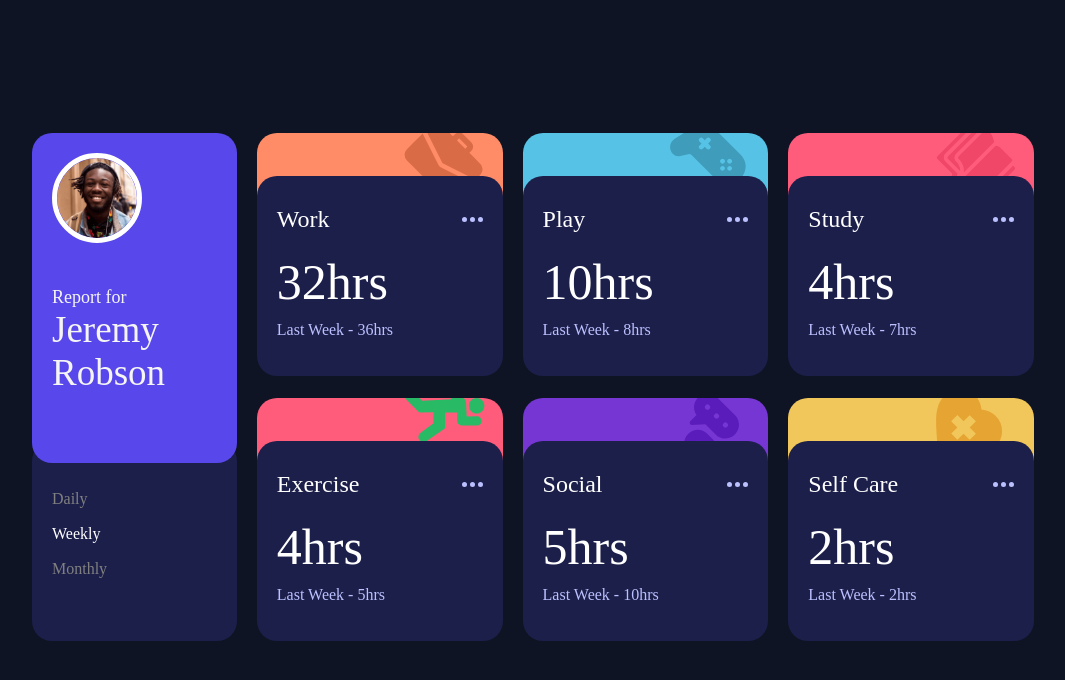
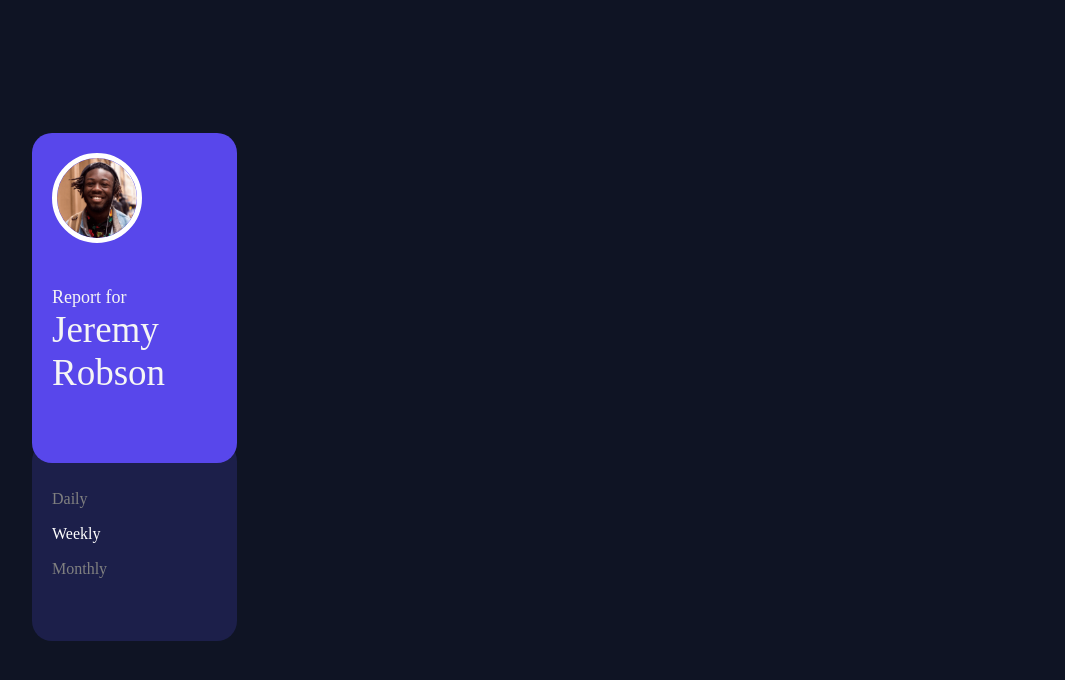
Before and after one commit to Md-Raihan-Alam/Time_Tracking_Dashboard_Main, a plain HTML site: page index.html in a window 1280 px wide. Shown: the whole page, without its empty margins (96-1161 px from the left). Drawn offline with Linux system fonts and the light colour scheme.

Commit message:
updated
updated some tags

```diff
--- a/index.html
+++ b/index.html
@@ -28,150 +28,13 @@
         </div>
       </div>
       <div class="container_time_table">
-        <div class="table">Daily</div>
-        <div class="table active">Weekly</div>
-        <div class="table">Monthly</div>
+        <div class="table" data-id="1">Daily</div>
+        <div class="table active" data-id="2">Weekly</div>
+        <div class="table" data-id="3">Monthly</div>
       </div>
     </div>
     <div class="container_time">
-      <div class="row_one work">
-        <div class="table_one">
-          <div class="img_one">
-            <img src="images/icon-work.svg"/>
-          </div>
-        </div>
-        <div class="row_two">
-          <div class="row_header">
-            <div class="header_name">Work</div>
-            <svg class="elipses" width="21" height="5" xmlns="http://www.w3.org/2000/svg">
-              <path
-                d="M2.5 0a2.5 2.5 0 1 1 0 5 2.5 2.5 0 0 1 0-5Zm8 0a2.5 2.5 0 1 1 0 5 2.5 2.5 0 0 1 0-5Zm8 0a2.5 2.5 0 1 1 0 5 2.5 2.5 0 0 1 0-5Z"
-                fill="#BBC0FF" fill-rule="evenodd" />
-            </svg>
-          </div>
-          <div class="row_time">
-            32hrs
-          </div>
-          <div class="row_footer">
-            Last Week - 36hrs
-          </div>
-        </div>
-      </div>
-      <div class="row_one play">
-        <div class="table_one">
-          <div class="img_one">
-            <img src="images/icon-play.svg" />
-          </div>
-        </div>
-        <div class="row_two">
-          <div class="row_header">
-            <div class="header_name">Play</div>
-            <svg class="elipses" width="21" height="5" xmlns="http://www.w3.org/2000/svg">
-              <path
-                d="M2.5 0a2.5 2.5 0 1 1 0 5 2.5 2.5 0 0 1 0-5Zm8 0a2.5 2.5 0 1 1 0 5 2.5 2.5 0 0 1 0-5Zm8 0a2.5 2.5 0 1 1 0 5 2.5 2.5 0 0 1 0-5Z"
-                fill="#BBC0FF" fill-rule="evenodd" />
-            </svg>
-          </div>
-          <div class="row_time">
-            10hrs
-          </div>
-          <div class="row_footer">
-            Last Week - 8hrs
-          </div>
-        </div>
-      </div>
-      <div class="row_one study">
-        <div class="table_one">
-          <div class="img_one">
-            <img src="images/icon-study.svg" />
-          </div>
-        </div>
-        <div class="row_two">
-          <div class="row_header">
-            <div class="header_name">Study</div>
-            <svg class="elipses" width="21" height="5" xmlns="http://www.w3.org/2000/svg">
-              <path
-                d="M2.5 0a2.5 2.5 0 1 1 0 5 2.5 2.5 0 0 1 0-5Zm8 0a2.5 2.5 0 1 1 0 5 2.5 2.5 0 0 1 0-5Zm8 0a2.5 2.5 0 1 1 0 5 2.5 2.5 0 0 1 0-5Z"
-                fill="#BBC0FF" fill-rule="evenodd" />
-            </svg>
-          </div>
-          <div class="row_time">
-            4hrs
-          </div>
-          <div class="row_footer">
-            Last Week - 7hrs
-          </div>
-        </div>
-      </div>
-      <div class="row_one study">
-        <div class="table_one">
-          <div class="img_one">
-            <img src="images/icon-exercise.svg" />
-          </div>
-        </div>
-        <div class="row_two">
-          <div class="row_header">
-            <div class="header_name">Exercise</div>
-            <svg class="elipses" width="21" height="5" xmlns="http://www.w3.org/2000/svg">
-              <path
-                d="M2.5 0a2.5 2.5 0 1 1 0 5 2.5 2.5 0 0 1 0-5Zm8 0a2.5 2.5 0 1 1 0 5 2.5 2.5 0 0 1 0-5Zm8 0a2.5 2.5 0 1 1 0 5 2.5 2.5 0 0 1 0-5Z"
-                fill="#BBC0FF" fill-rule="evenodd" />
-            </svg>
-          </div>
-          <div class="row_time">
-            4hrs
-          </div>
-          <div class="row_footer">
-            Last Week - 5hrs
-          </div>
-        </div>
-      </div>
-      <div class="row_one social">
-        <div class="table_one">
-          <div class="img_one">
-            <img src="images/icon-social.svg" />
-          </div>
-        </div>
-        <div class="row_two">
-          <div class="row_header">
-            <div class="header_name">Social</div>
-            <svg class="elipses" width="21" height="5" xmlns="http://www.w3.org/2000/svg">
-              <path
-                d="M2.5 0a2.5 2.5 0 1 1 0 5 2.5 2.5 0 0 1 0-5Zm8 0a2.5 2.5 0 1 1 0 5 2.5 2.5 0 0 1 0-5Zm8 0a2.5 2.5 0 1 1 0 5 2.5 2.5 0 0 1 0-5Z"
-                fill="#BBC0FF" fill-rule="evenodd" />
-            </svg>
-          </div>
-          <div class="row_time">
-            5hrs
-          </div>
-          <div class="row_footer">
-            Last Week - 10hrs
-          </div>
-        </div>
-      </div>
-      <div class="row_one self_care">
-        <div class="table_one">
-          <div class="img_one">
-            <img src="images/icon-self-care.svg" />
-          </div>
-        </div>
-        <div class="row_two">
-          <div class="row_header">
-            <div class="header_name">Self Care</div>
-            <svg class="elipses" width="21" height="5" xmlns="http://www.w3.org/2000/svg">
-              <path
-                d="M2.5 0a2.5 2.5 0 1 1 0 5 2.5 2.5 0 0 1 0-5Zm8 0a2.5 2.5 0 1 1 0 5 2.5 2.5 0 0 1 0-5Zm8 0a2.5 2.5 0 1 1 0 5 2.5 2.5 0 0 1 0-5Z"
-                fill="#BBC0FF" fill-rule="evenodd" />
-            </svg>
-          </div>
-          <div class="row_time">
-            2hrs
-          </div>
-          <div class="row_footer">
-            Last Week - 2hrs
-          </div>
-        </div>
-      </div>
+
     </div>
   </div>
 
```
